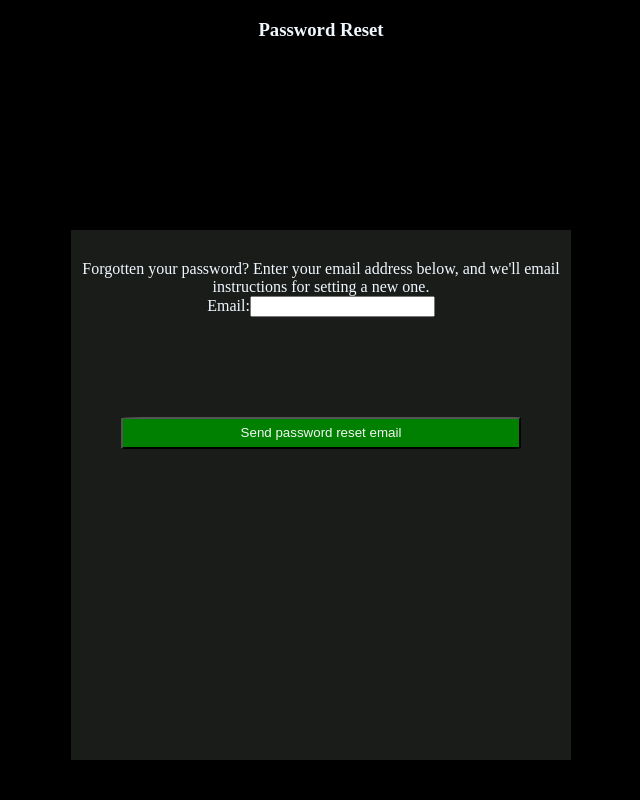
After one commit to Nihanglama/DigitalBazzar, a Django app: page /user/reset_password/ in a window 1280 px wide. The commit adds this page. Shown: the whole page, without its empty margins (319-959 px from the left). Run offline with Django 3.2, Linux system fonts and the light colour scheme.

Commit message:
password reset functionality added and YOO project complete

```diff
--- a/Ecom/DigitalBazzar/templates/DigitalBazzar/dashboard.html
+++ b/Ecom/DigitalBazzar/templates/DigitalBazzar/dashboard.html
@@ -2,9 +2,8 @@
 {% load static %}
 
 {% block content %}
-
+<a  class="btn btn-outline-dark" href="{% url 'products' %}">&#x2190; Continue Shopping</a>
 <div class="dashboard_div">
-
 <div class="card">
     <div class="card-body" style="width: 18rem;">
       <h5 class="title">On Cart</h5>
--- a/Ecom/DigitalBazzar/templates/DigitalBazzar/products.html
+++ b/Ecom/DigitalBazzar/templates/DigitalBazzar/products.html
@@ -51,13 +51,15 @@ button:hover{
                     <button style="background-color: rgb(255, 94, 0); border-style: none; border-radius:3px;height: 40px;width: 50px;">View</button>
                 </div> -->
                 <div id="cart">
-                    <button id="view" >View</button>
+                    <button><a href="{% url 'detail' product.id %}" style="text-decoration: none;">View</a></button>
                     <button class="addtocart" data-product="{{product.id}}" data-action="add" style="outline: none; border: none; background-color: white ;"><span class="iconify" data-icon="bi:cart-plus-fill" style="color: rgb(255, 94, 0);" data-width="40" data-height="40"></button>
 
                 </div>
             </div>
             <br>
         </div>
+        {% empty %}
+        <h5 style="text-align: center;">NO item found </h5>
 
           {% endfor %}
     </div>
--- a/Ecom/DigitalBazzar/urls.py
+++ b/Ecom/DigitalBazzar/urls.py
@@ -9,4 +9,5 @@ urlpatterns = [
     path('shipping/',views.shipping,name='shipping'),
     path('processing-orders/',views.Processing,name='processing'),
     path('profiles/',views.profile,name='profile'),
+    path('product/<int:pk>/',views.Products_Deatail,name='detail')
 ]
--- /dev/null
+++ b/Ecom/user_handler/templates/user_handler/reset_form.html
@@ -0,0 +1,59 @@
+<!DOCTYPE html>
+<html lang="en">
+<head>
+          <meta charset="UTF-8">
+          <meta http-equiv="X-UA-Compatible" content="IE=edge">
+          <meta name="viewport" content="width=device-width, initial-scale=1.0">
+          <title>reset_password</title>
+          <style>
+                    body{
+                              background-color:black;
+                              color: aliceblue;
+                              text-align: center;
+                    }
+                    #bd{
+                              background-color: rgb(26, 28, 25);
+                              margin:0 auto;
+                              height: 500px;
+                              width: 500px;
+                              padding-top: 30px;
+                              margin-top: 5cm;
+                              text-align: center;
+
+                    }
+                    .btn-btn{
+                              margin-top: 100px;
+                              background-color: green;
+                              color: whitesmoke;
+                              border-radius: 5% 2% 3%;
+                              width: 400px;
+                              height: 32px;
+                    }
+                    #email_field{
+                              height: 30px;
+                              width:300px;
+                              margin-top: 20px;
+                              background-color: black;
+                              border-radius: 5%;
+                              border-color:blue;
+                              color: whitesmoke;
+
+                    }
+
+          </style>
+</head>
+<body>
+          <h3>Password Reset</h3>
+          <div id="bd">
+          <span>Forgotten your password? Enter your email address below, and we'll email instructions for setting a new one.</span>
+          <form method="POST">
+                    {% csrf_token%}
+                    {{form}}
+                    <br>
+                    <button type="submit" class="btn-btn">Send password reset email</button>
+          </form>
+
+
+          </div>
+</body>
+</html>
--- a/Ecom/user_handler/urls.py
+++ b/Ecom/user_handler/urls.py
@@ -1,9 +1,13 @@
 from django.urls import path
 from .views import Login,register
 from django.contrib.auth.views import LogoutView
+from django.contrib.auth import views as auth_views
 urlpatterns = [
     path('login/',Login.as_view(),name="login"),
     path('logout/',LogoutView.as_view(next_page='products'),name='logout'),
     path('register/',register,name='register'),
-
+    path('reset_password/',auth_views.PasswordResetView.as_view(template_name='user_handler/reset_form.html'),name='reset_password'),
+    path('reset_password_sent/',auth_views.PasswordResetDoneView.as_view(template_name='user_handler/message_sent.html'),name='password_reset_done'),
+    path('reset_password/<uidb64>/<token>/',auth_views.PasswordResetConfirmView.as_view(template_name='user_handler/newpassform.html'),name='password_reset_confirm'),
+    path('reset_password_complete/',auth_views.PasswordResetCompleteView.as_view(template_name='user_handler/resetdone.html'),name='password_reset_complete'),
 ]
```
Also changed, not shown: Ecom/DigitalBazzar/templates/DigitalBazzar/detail.html (added, +51 -0 lines), Ecom/DigitalBazzar/views.py (+14 -2 lines), Ecom/Ecom/settings.py (+10 -0 lines), Ecom/user_handler/templates/user_handler/login.html (+7 -7 lines), Ecom/user_handler/templates/user_handler/message_sent.html (added, +15 -0 lines), Ecom/user_handler/templates/user_handler/newpassform.html (added, +8 -0 lines), Ecom/user_handler/templates/user_handler/register.html (+10 -14 lines), Ecom/user_handler/templates/user_handler/resetdone.html (added, +17 -0 lines), Ecom/DigitalBazzar/migrations/0017_alter_customer_name.py (added), Ecom/static/css/main.css (line endings or trailing spaces).
